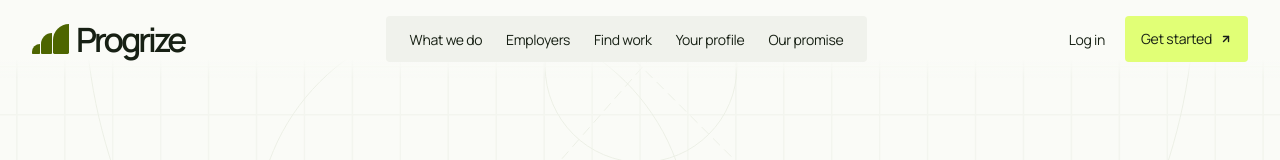
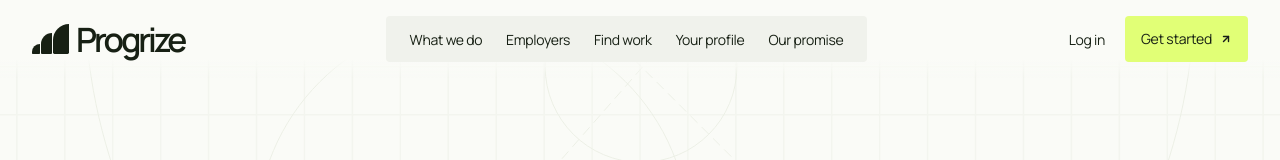
Before and after one commit to Rohithnairreghu005/Progrize_01, a React (Vite) app: page / in a window 1280 px wide. Shown: the top 160 px of the page. Built offline with nearby package versions, Linux system fonts and the light colour scheme; a web font is replaced by a local one.

Commit message:
Match header logo mark color
Co-Authored-By: figma[bot] <198110074+figma[bot]@users.noreply.github.com>
Figma-Prompt-ID: 80
Figma-Session-ID: 037302ef-6757-4769-827e-a0ae4f12d709

```diff
--- a/src/light-design.css
+++ b/src/light-design.css
@@ -1975,7 +1975,7 @@ h2 {
   white-space: nowrap;
 }
 .brand-ink > .progrize-mark > i {
-  color: var(--accent-ink);
+  color: var(--fg);
 }
 .brand-ink > .progrize-wordmark {
   color: var(--fg);
```
